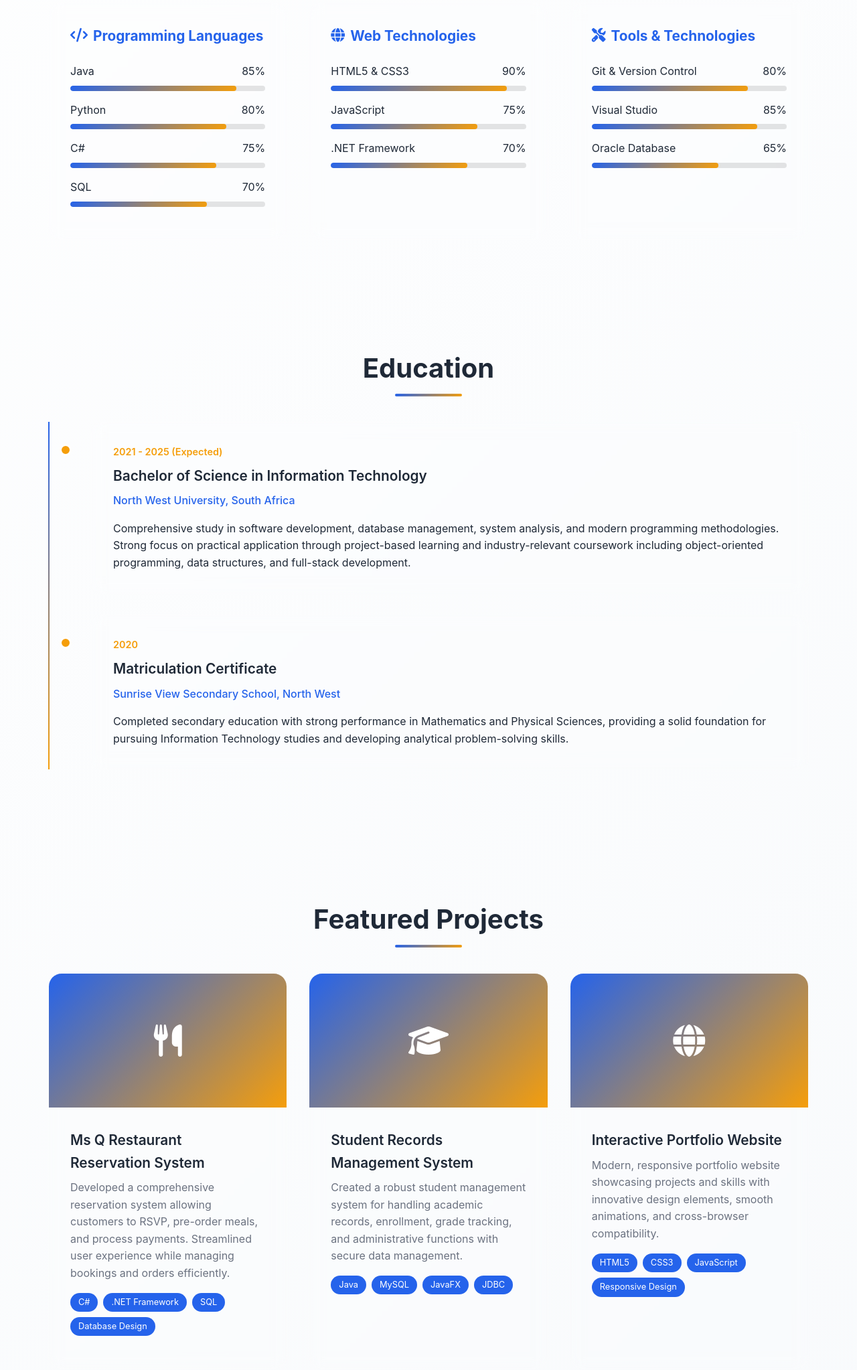
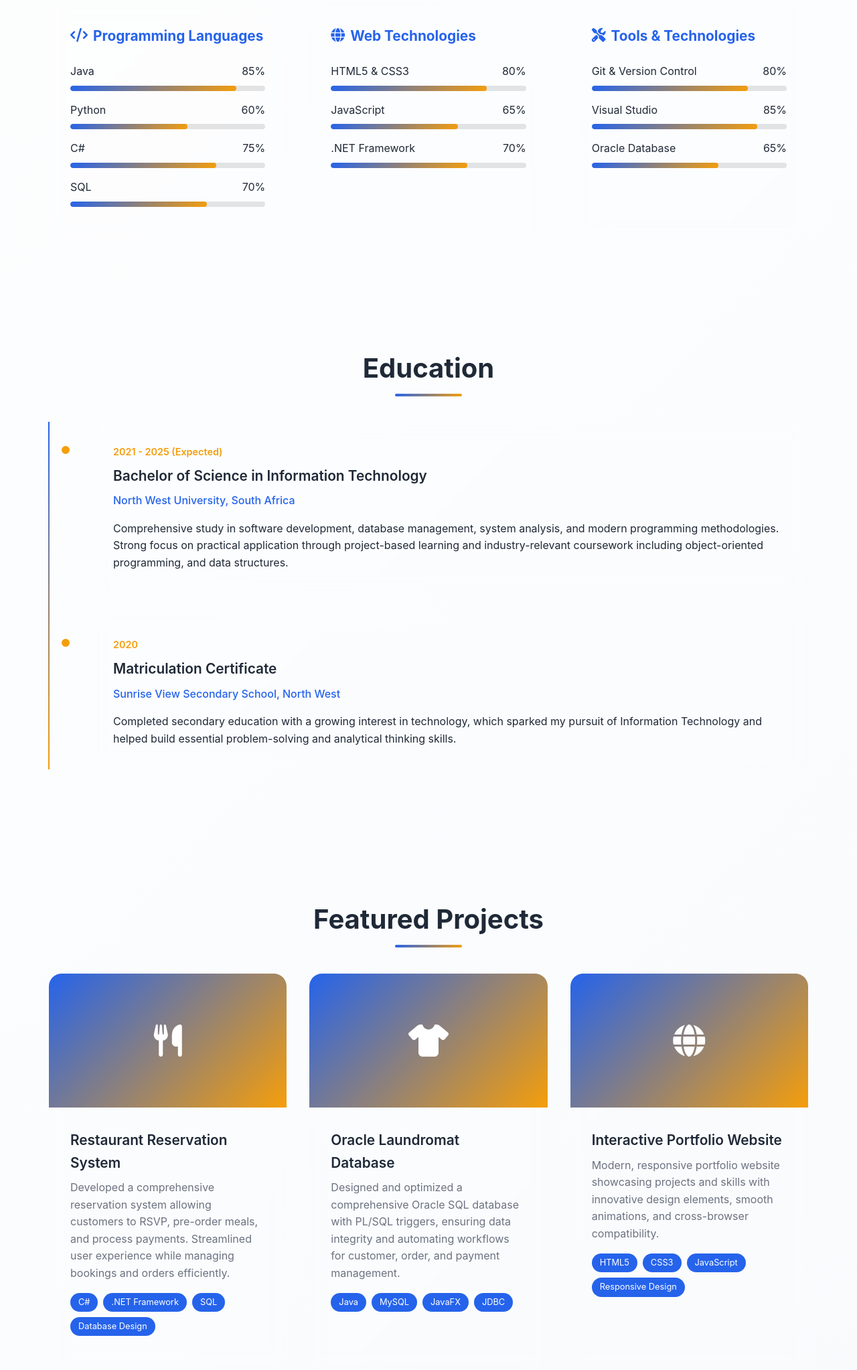
Before and after one commit to QuietOne21/myResume, a plain HTML site: page index.html in a window 1280 px wide. Shown: the part 1660-3706 px from the top of the page at 67% size. Drawn offline with Linux system fonts and the light colour scheme.

Commit message:
Update index.html

```diff
--- a/index.html
+++ b/index.html
@@ -108,10 +108,10 @@
                 <div class="skill-item">
                     <div class="skill-name">
                         <span>Python</span>
-                        <span>80%</span>
+                        <span>60%</span>
                     </div>
                     <div class="skill-bar">
-                        <div class="skill-progress" style="width: 80%"></div>
+                        <div class="skill-progress" style="width: 60%"></div>
                     </div>
                 </div>
                 <div class="skill-item">
@@ -138,19 +138,19 @@
                 <div class="skill-item">
                     <div class="skill-name">
                         <span>HTML5 & CSS3</span>
-                        <span>90%</span>
+                        <span>80%</span>
                     </div>
                     <div class="skill-bar">
-                        <div class="skill-progress" style="width: 90%"></div>
+                        <div class="skill-progress" style="width: 80%"></div>
                     </div>
                 </div>
                 <div class="skill-item">
                     <div class="skill-name">
                         <span>JavaScript</span>
-                        <span>75%</span>
+                        <span>65%</span>
                     </div>
                     <div class="skill-bar">
-                        <div class="skill-progress" style="width: 75%"></div>
+                        <div class="skill-progress" style="width: 65%"></div>
                     </div>
                 </div>
                 <div class="skill-item">
@@ -205,13 +205,13 @@
                 <div class="timeline-date">2021 - 2025 (Expected)</div>
                 <h3 class="timeline-title">Bachelor of Science in Information Technology</h3>
                 <div class="timeline-company">North West University, South Africa</div>
-                <p>Comprehensive study in software development, database management, system analysis, and modern programming methodologies. Strong focus on practical application through project-based learning and industry-relevant coursework including object-oriented programming, data structures, and full-stack development.</p>
+                <p>Comprehensive study in software development, database management, system analysis, and modern programming methodologies. Strong focus on practical application through project-based learning and industry-relevant coursework including object-oriented programming, and data structures.</p>
             </div>
             <div class="timeline-item">
                 <div class="timeline-date">2020</div>
                 <h3 class="timeline-title">Matriculation Certificate</h3>
                 <div class="timeline-company">Sunrise View Secondary School, North West</div>
-                <p>Completed secondary education with strong performance in Mathematics and Physical Sciences, providing a solid foundation for pursuing Information Technology studies and developing analytical problem-solving skills.</p>
+                <p>Completed secondary education with a growing interest in technology, which sparked my pursuit of Information Technology and helped build essential problem-solving and analytical thinking skills.</p>
             </div>
         </div>
     </section>
@@ -226,7 +226,7 @@
                     <i class="fas fa-utensils"></i>
                 </div>
                 <div class="portfolio-content">
-                    <h3 class="portfolio-title">Ms Q Restaurant Reservation System</h3>
+                    <h3 class="portfolio-title">Restaurant Reservation System</h3>
                     <p class="portfolio-description">Developed a comprehensive reservation system allowing customers to RSVP, pre-order meals, and process payments. Streamlined user experience while managing bookings and orders efficiently.</p>
                     <div class="portfolio-tags">
                         <span class="tag">C#</span>
@@ -238,11 +238,11 @@
             </div>
             <div class="portfolio-item">
                 <div class="portfolio-image">
-                    <i class="fas fa-graduation-cap"></i>
+                    <i class="fas fa-tshirt"></i>
                 </div>
                 <div class="portfolio-content">
-                    <h3 class="portfolio-title">Student Records Management System</h3>
-                    <p class="portfolio-description">Created a robust student management system for handling academic records, enrollment, grade tracking, and administrative functions with secure data management.</p>
+                    <h3 class="portfolio-title">Oracle Laundromat Database</h3>
+                    <p class="portfolio-description">Designed and optimized a comprehensive Oracle SQL database with PL/SQL triggers, ensuring data integrity and automating workflows for customer, order, and payment management.</p>
                     <div class="portfolio-tags">
                         <span class="tag">Java</span>
                         <span class="tag">MySQL</span>
@@ -290,12 +290,16 @@
                     </div>
                     <div>
                         <h4>Phone</h4>
-                        <p>067 797 6976</p>
+                        <p>+27 69 120 6589</p>
                     </div>
                 </div>
                 <div class="contact-item">
                     <div class="contact-icon">
                         <i class="fas fa-map-marker-alt"></i>
+                    </div>
+                    <div>
+                        <h4>Address</h4>
+                        <p>766 Kololo street paardekraal Ext 1, Rustenburg, North-West, 0299</p>
                     </div>
                 </div>
             </div>
```
